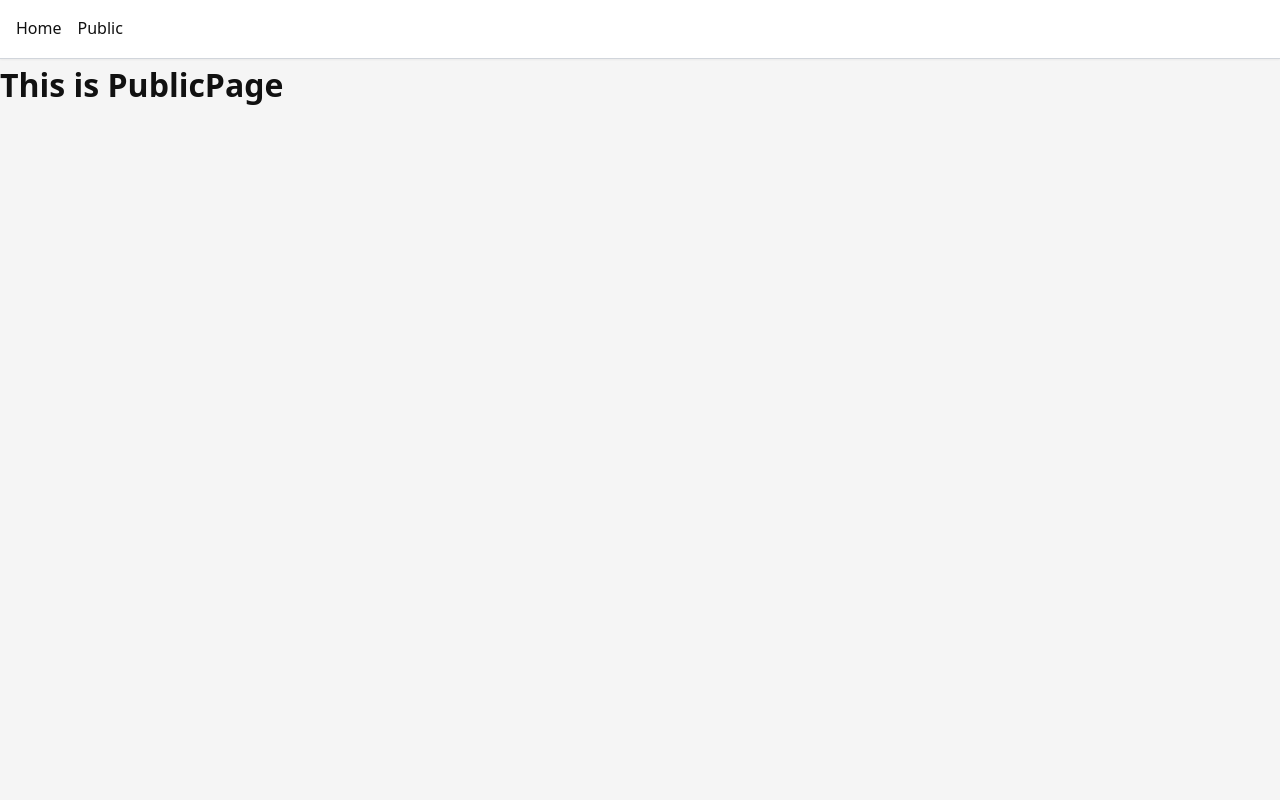
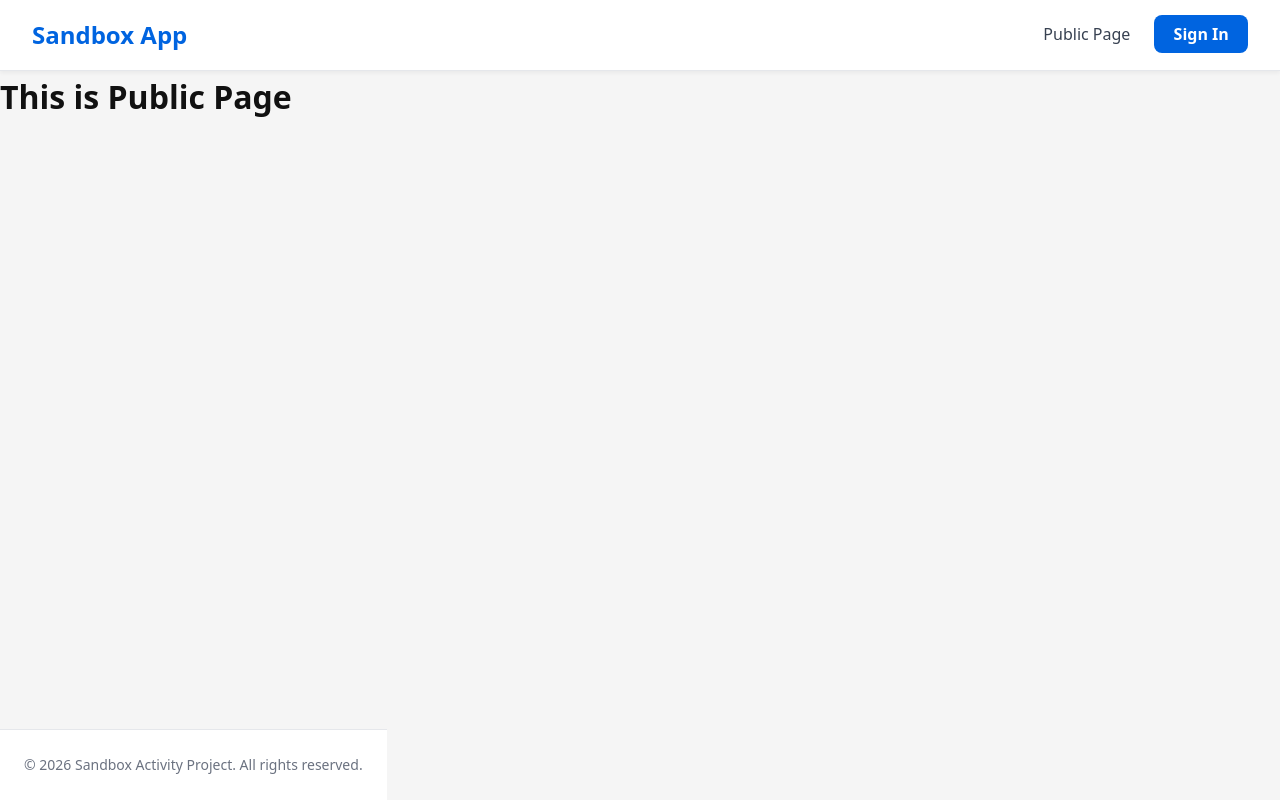
Before and after one commit to JimmyK300/Activity-Creation-Sandbox, a React (Vite) app: page /public in a window 1280 px wide. Built offline with nearby package versions, Linux system fonts and the light colour scheme.

Commit message:
Resolve all Comment of SignInModal, Header, Footer and Authguard

```diff
--- a/src/App.tsx
+++ b/src/App.tsx
@@ -1,35 +1,30 @@
 import React from 'react';
-import { Routes, Route } from 'react-router-dom';
+import { Routes, Route, Navigate } from 'react-router-dom';
 import AppLayout from './layouts/AppLayout';
 import HomePage from './pages/HomePage';
 import PublicPage from './pages/PublicPage';
 import ActivityCreationPage from './pages/ActivityCreationPage';
 import SubmissionViewPage from './pages/SubmissionViewPage';
 import AuthGuard from './components/AuthGuard';
+import SignInModal from './components/SignInModal';
 
 const App: React.FC = () => {
   return (
     <Routes>
+      <Route path="/login" element={<SignInModal />} />
+
       <Route element={<AppLayout />}>
 
         <Route path="/public" element={<PublicPage />} />
-        <Route path="/" element={
-          <AuthGuard>
-            <HomePage />
-          </AuthGuard>
-        } />
-        <Route path="/activity-creation" element={
-          <AuthGuard>
-            <ActivityCreationPage />
-          </AuthGuard>
-        } />
-        <Route path="/submission-view" element={
-          <AuthGuard>
-            <SubmissionViewPage />
-          </AuthGuard>
-        } />
+        <Route element={<AuthGuard />}>
+          <Route path="/" element={<HomePage />} />
+          <Route path="/activity-creation" element={<ActivityCreationPage />} />
+          <Route path="/submission-view" element={<SubmissionViewPage />} />
+        </Route>
 
       </Route>
+
+      <Route path="*" element={<Navigate to="/login" replace />} />
     </Routes>
   );
 };
--- a/src/components/AuthGuard.tsx
+++ b/src/components/AuthGuard.tsx
@@ -1,22 +1,13 @@
 import React from "react";
+import { Outlet,Navigate } from "react-router-dom";
 import { useAuth } from "../localStorage/useAuth";
-import SignInModal from './SignInModal'
 
-interface AuthGuardProps {
-    children: React.ReactNode;
-}
-
-const AuthGuard: React.FC<AuthGuardProps> = ({children})=>{
-    const {isAuthenticated} = useAuth();
-
-    if (isAuthenticated){
-        return <>{children}</>;
+const AuthGuard: React.FC = () =>{
+    const {isAuthenticated} =   useAuth();
+    if (!isAuthenticated) {
+        return <Navigate to="/login" replace />;
     }
 
-    return(
-        <>
-        <SignInModal/>
-        </>
-    );
+    return <Outlet/>
 }
-export default AuthGuard;
+export default AuthGuard
--- a/src/components/Footer.module.css
+++ b/src/components/Footer.module.css
@@ -1,58 +1,11 @@
-.header {
-  display: flex;
-  justify-content: space-between;
-  align-items: center;
-  padding: 1rem 2rem;
+.footer {
+  text-align: center;
+  padding: 1.5rem;
   background-color: white;
-  border-bottom: 1px solid #e5e7eb;
-  box-shadow: 0 2px 4px rgba(0, 0, 0, 0.05);
+  border-top: 1px solid #e5e7eb;
+  color: #6b7280;
+  font-size: 0.875rem;
+  margin-top: auto;
+  position: fixed;
+  bottom: 0px;
 }
-
-.logo {
-  font-size: 1.5rem;
-  font-weight: bold;
-  color: #0064E0;
-  text-decoration: none;
-}
-
-.nav {
-  display: flex;
-  gap: 1.5rem;
-  align-items: center;
-  list-style: none;
-}
-
-.navLink {
-  text-decoration: none;
-  color: #374151;
-  font-weight: 500;
-  transition: color 0.2s;
-}
-
-.navLink:hover {
-  color: #0064E0;
-}
-
-.actionBtn {
-  background-color: #0064E0;
-  color: white;
-  padding: 0.5rem 1.2rem;
-  border-radius: 8px;
-  font-weight: 600;
-  text-decoration: none;
-  border: none;
-  cursor: pointer;
-  transition: background-color 0.2s;
-}
-
-.actionBtn:hover {
-  background-color: #0056b3;
-}
-
-.logoutBtn {
-  background-color: #dc3545;
-}
-
-.logoutBtn:hover {
-  background-color: #c82333;
-}
--- a/src/components/Header.module.css
+++ b/src/components/Header.module.css
@@ -1,9 +1,58 @@
-.footer {
-  text-align: center;
-  padding: 1.5rem;
+.header {
+  display: flex;
+  justify-content: space-between;
+  align-items: center;
+  padding: 1rem 2rem;
   background-color: white;
-  border-top: 1px solid #e5e7eb;
-  color: #6b7280;
-  font-size: 0.875rem;
-  margin-top: auto;
+  border-bottom: 1px solid #e5e7eb;
+  box-shadow: 0 2px 4px rgba(0, 0, 0, 0.05);
 }
+
+.logo {
+  font-size: 1.5rem;
+  font-weight: bold;
+  color: #0064E0;
+  text-decoration: none;
+}
+
+.nav {
+  display: flex;
+  gap: 1.5rem;
+  align-items: center;
+  list-style: none;
+}
+
+.navLink {
+  text-decoration: none;
+  color: #374151;
+  font-weight: 500;
+  transition: color 0.2s;
+}
+
+.navLink:hover {
+  color: #0064E0;
+}
+
+.actionBtn {
+  background-color: #0064E0;
+  color: white;
+  padding: 0.5rem 1.2rem;
+  border-radius: 8px;
+  font-weight: 600;
+  text-decoration: none;
+  border: none;
+  cursor: pointer;
+  transition: background-color 0.2s;
+}
+
+.actionBtn:hover {
+  background-color: #0056b3;
+}
+
+.logoutBtn {
+  background-color: #dc3545;
+}
+
+.logoutBtn:hover {
+  background-color: #c82333;
+}
--- a/src/components/Header.tsx
+++ b/src/components/Header.tsx
@@ -23,7 +23,7 @@ const Header: React.FC = () => {
                     {isAuthenticated ? (
                         <>
                             <li><Link to="/" className={styles.navLink}>Home</Link></li>
-                            <li><Link to="/activity-creation" className={styles.navLink}>Create Activity</Link></li>
+                            <li><Link to="/activity-creation" className={styles.navLink}>Activity Creation</Link></li>
                             <li><Link to="/submission-view" className={styles.navLink}>Submissions</Link></li>
                             <li>
                                 <button onClick={handleLogout} className={`${styles.actionBtn} ${styles.logoutBtn}`}>
--- a/src/components/SignInModal.tsx
+++ b/src/components/SignInModal.tsx
@@ -42,6 +42,7 @@ const SignInModal: React.FC = () => {
                             <input
                                 type="text"
                                 id="username"
+                                aria-label="Mobile number, username or email"
                                 placeholder="Mobile number, username or email"
                                 className={styles.label}
                                 required
@@ -50,24 +51,29 @@ const SignInModal: React.FC = () => {
                             <input
                                 type="password"
                                 id="password"
+                                aria-label = "Password"
                                 placeholder="Password"
                                 className={styles.label}
                                 required
                             />
                         </div>
-                    </form>
-
                         <div className={styles.buttonGroup}>
                             <button
+                                type="submit"
                                 className={styles.login}
                                 onClick={handleMockLogin}
                             >
                                 Log in
                             </button>
-                        <button className={styles.NewAccount}>
+                            <button
+                                type = "button"
+                                className={styles.NewAccount}
+                            >
                                 Create new account
                             </button>
                         </div>
+                    </form>
+
 
                 </div>
             </div>
--- a/src/layouts/AppLayout.tsx
+++ b/src/layouts/AppLayout.tsx
@@ -1,14 +1,18 @@
 import React from 'react';
 import { Outlet, Link } from 'react-router-dom';
+import Header from '../components/Header';
+import Footer from '../components/Footer';
 const AppLayout:React.FC=()=>
 {
     return(
         <div className='layout-wrapper'>
-            <div className='header'>
-                <Link to="/">Home</Link>
-                <Link to="/public">Public</Link>
-            </div>
-            <Outlet/>
+            <Header />
+
+            <main >
+                <Outlet />
+            </main>
+
+            <Footer />
        </div>
     )
 }
--- a/src/pages/ActivityCreationPage.tsx
+++ b/src/pages/ActivityCreationPage.tsx
@@ -3,7 +3,7 @@ import React from "react";
 const ActivityCreationPage:React.FC =()=>{
     return(
         <div>
-
+        <h1>This is Activity Creation Page</h1>
         </div>
     );
 }
--- a/src/pages/HomePage.tsx
+++ b/src/pages/HomePage.tsx
@@ -1,4 +1,6 @@
 import React from 'react';
+import Header from '../components/Header';
+import Footer from '../components/Footer';
 const HomePage: React.FC = () =>{
     return(
         <h1>This is HomePage</h1>
--- a/src/pages/PublicPage.tsx
+++ b/src/pages/PublicPage.tsx
@@ -1,7 +1,11 @@
 import React from 'react';
+import Header from '../components/Header';
 const  PublicPage: React.FC = () =>{
     return(
-        <h1>This is PublicPage</h1>
+        <div className="public-page-content">
+            <h1>This is Public Page</h1>
+        </div>
+
     )
 }
 export default PublicPage
--- a/src/pages/SubmissionViewPage.tsx
+++ b/src/pages/SubmissionViewPage.tsx
@@ -3,7 +3,7 @@ import React from "react";
 const SubmissionViewPage:React.FC =()=>{
     return(
         <div>
-
+            <h1> This is Submission View Page</h1>
         </div>
     );
 }
```
Lines whose indentation alone changed are shown as unchanged.
